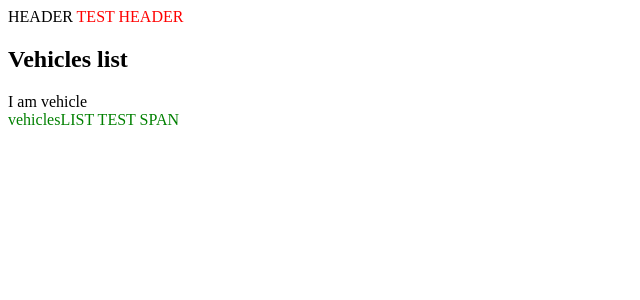
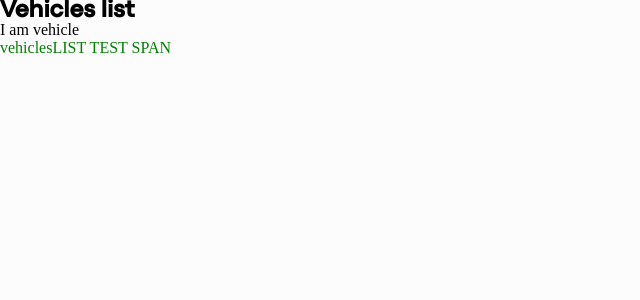
Before and after one commit to Radonevsky/rent-vehicles, a Nuxt app: page / in a window 1280 px wide. Shown: the top 300 px of the page, without its empty margins (0-640 px from the left). Built offline with nearby package versions, Linux system fonts and the light colour scheme.

Commit message:
feat: scss settings

```diff
--- /dev/null
+++ b/assets/scss/_fonts.scss
@@ -0,0 +1,9 @@
+@font-face {
+  font-family: mainBold;
+  src: url("../fonts/CodecProBold.ttf");
+}
+
+@font-face {
+  font-family: mainLight;
+  src: url("../fonts/CodecProLight.ttf");
+}
--- /dev/null
+++ b/assets/scss/_global.scss
@@ -0,0 +1,21 @@
+@import "vars";
+
+body {
+  background-color: $background-white;
+  h1, h2, h3 {
+    font-family: mainBold, sans-serif;
+  }
+  p {
+    font-family: mainLight, sans-serif;
+  }
+  .container {
+    max-width: 1440px;
+    margin: 0 auto;
+  }
+}
+
+* {
+  margin: 0;
+  padding: 0;
+  box-sizing: border-box;
+}
--- /dev/null
+++ b/assets/scss/_vars.scss
@@ -0,0 +1,2 @@
+$background-white: #FCFCFC;
+$background-gray: #F3F4F7;
--- /dev/null
+++ b/assets/scss/main.scss
@@ -0,0 +1,3 @@
+@use "global";
+@use "fonts";
+@use "vars";
--- a/components/MainHeader.vue
+++ b/components/MainHeader.vue
@@ -1,7 +1,7 @@
 <template>
   <header class='header'>
-    HEADER
-    <span :class="$style.test">TEST HEADER</span>
+
+<!--    <span :class="$style.test">TEST HEADER</span>-->
   </header>
 </template>
 
--- a/layouts/Vehicles.vue
+++ b/layouts/Vehicles.vue
@@ -1,5 +1,5 @@
 <template>
-  <div>
+  <div :class='$style.container'>
     <MainHeader />
     <Nuxt />
   </div>
@@ -13,6 +13,8 @@ export default {
 }
 </script>
 
-<style scoped>
+<style lang='scss' module>
+  body {
 
+  }
 </style>
--- a/nuxt.config.js
+++ b/nuxt.config.js
@@ -18,7 +18,7 @@ export default {
   },
 
   // Global CSS: https://go.nuxtjs.dev/config-css
-  css: [],
+  css: ['@/assets/scss/main.scss'],
 
   // Plugins to run before rendering page: https://go.nuxtjs.dev/config-plugins
   plugins: [],
--- a/pages/index.vue
+++ b/pages/index.vue
@@ -1,6 +1,8 @@
 <template>
   <div>
-    <VehiclesList />
+    <div class='container'>
+      <VehiclesList />
+    </div>
   </div>
 </template>
 <script>
@@ -14,3 +16,7 @@ export default {
   layout: 'Vehicles',
 }
 </script>
+
+<style>
+  .container {}
+</style>
```
Also changed, not shown: assets/fonts/CodecProBold.ttf (added), assets/fonts/CodecProLight.ttf (added).
